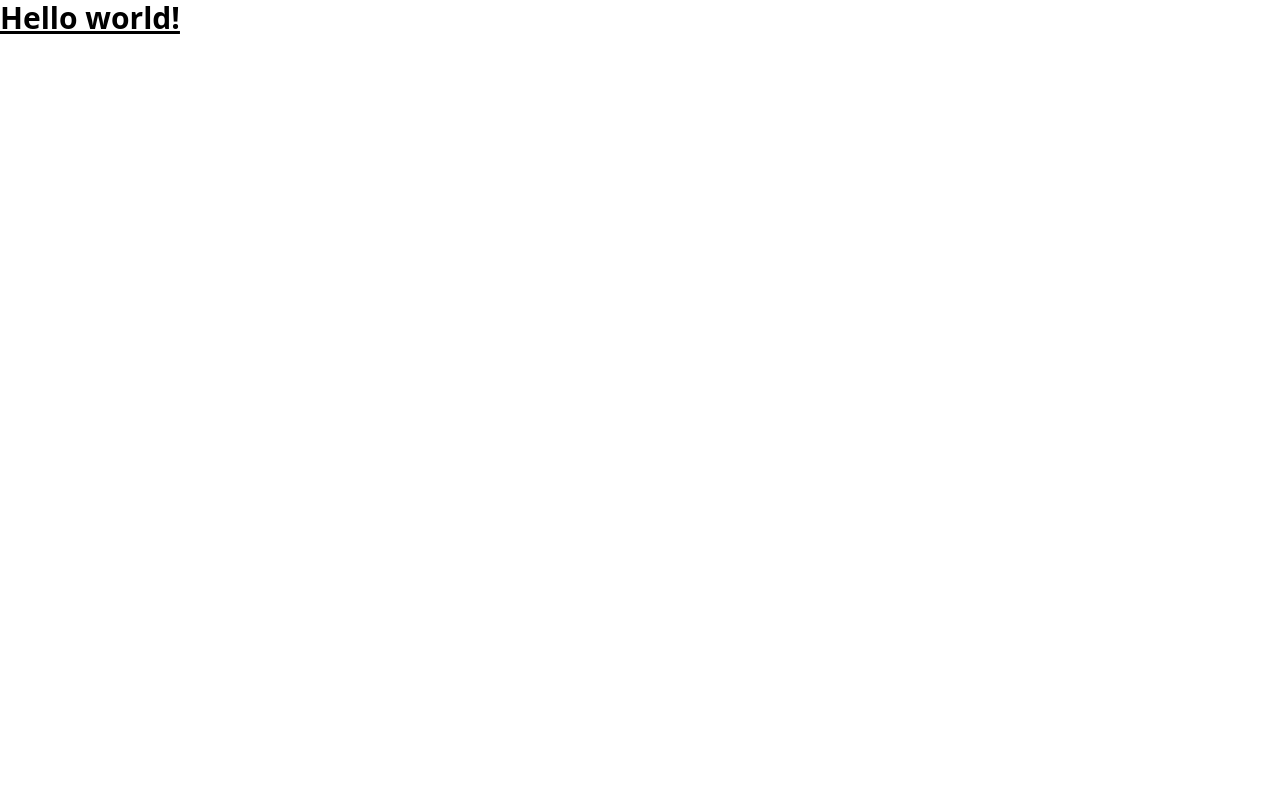
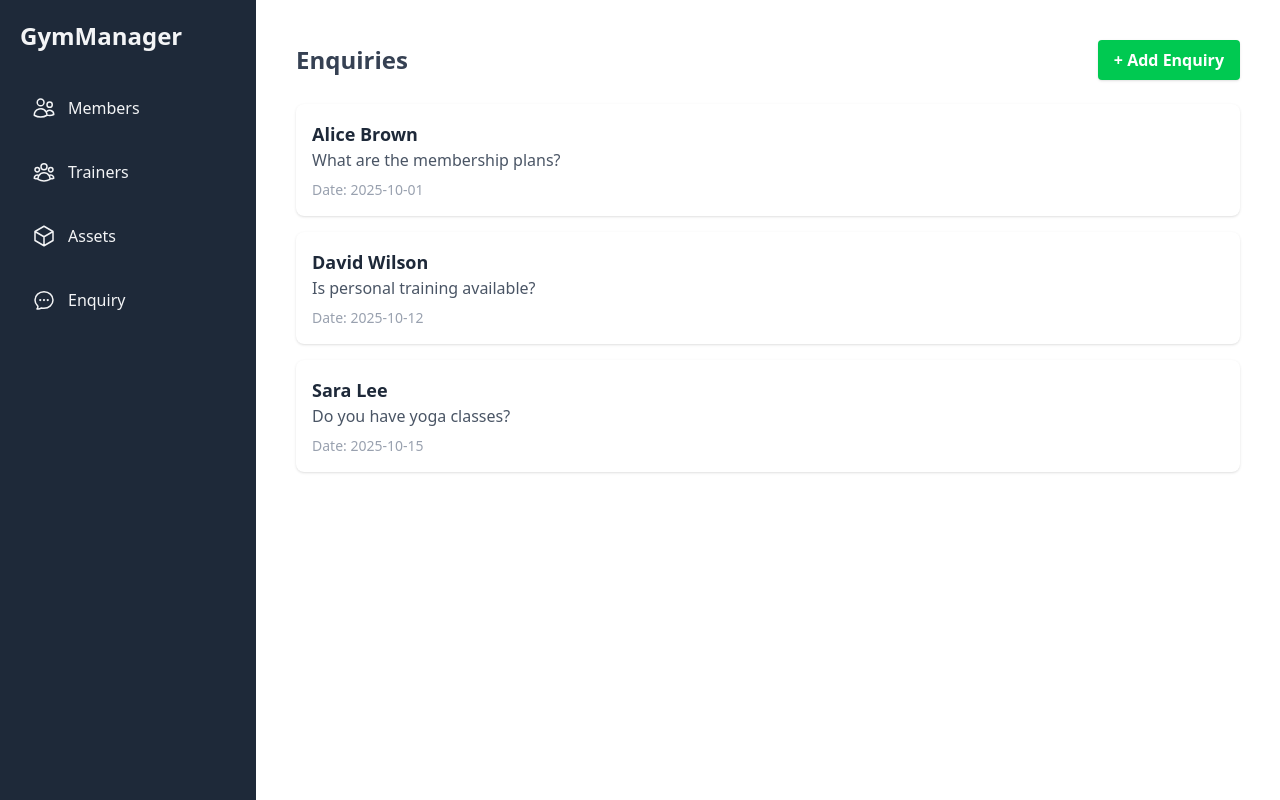
Before and after one commit to sumit1232/GymPulse, a React app in the folder frontend/: page /enquiry in a window 1280 px wide. Built offline with nearby package versions, Linux system fonts and the light colour scheme; the HTML template or start-up script is replaced by a standard one.

Commit message:
component creation

```diff
--- a/frontend/package.json
+++ b/frontend/package.json
@@ -10,9 +10,11 @@
     "preview": "vite preview"
   },
   "dependencies": {
+    "@heroicons/react": "^2.2.0",
     "@tailwindcss/vite": "^4.1.17",
     "react": "^19.2.0",
     "react-dom": "^19.2.0",
+    "react-router-dom": "^7.9.6",
     "tailwindcss": "^4.1.17"
   },
   "devDependencies": {
--- a/frontend/src/App.jsx
+++ b/frontend/src/App.jsx
@@ -1,13 +1,30 @@
-import React from 'react'
+import React from 'react';
+import { BrowserRouter as Router, Routes, Route } from 'react-router-dom';
+import Sidebar from './components/Sidebar/Sidebar';
+import Member from './components/Member';
+import Trainer from './components/Trainer';
+import Assets from './components/Assets';
+import Enquiry from './components/Enquiry';
 
 const App = () => {
   return (
-    <div>
-        <h1 class="text-3xl font-bold underline">
-    Hello world!
-  </h1>
-    </div>
-  )
-}
+    <Router>
+      <div className="flex">
+        <Sidebar />
+        <main className="flex-grow p-4">
+          <Routes>
+            <Route path="/members" element={<Member />} />
+            <Route path="/trainers" element={<Trainer />} />
+            <Route path="/assets" element={<Assets />} />
+            <Route path="/enquiry" element={<Enquiry />} />
 
-export default App
+
+            {/* Add other routes as needed */}
+          </Routes>
+        </main>
+      </div>
+    </Router>
+  );
+};
+
+export default App;
--- /dev/null
+++ b/frontend/src/components/Assets.jsx
@@ -0,0 +1,37 @@
+import React from 'react';
+
+const assetsData = [
+  { id: 1, name: 'Treadmill', quantity: 5, status: 'Good' },
+  { id: 2, name: 'Yoga Mats', quantity: 20, status: 'New' },
+  { id: 3, name: 'Dumbbells Set', quantity: 15, status: 'Fair' },
+];
+
+const Assets = () => {
+  return (
+    <div className="p-6">
+      {/* Header with Add Asset button */}
+      <div className="flex justify-between items-center mb-6">
+        <h2 className="text-2xl font-semibold text-gray-700">Assets</h2>
+        <button className="bg-green-500 hover:bg-green-600 text-white font-semibold py-2 px-4 rounded shadow">
+          + Add Asset
+        </button>
+      </div>
+
+      {/* Assets grid */}
+      <div className="grid grid-cols-1 sm:grid-cols-2 md:grid-cols-3 gap-6">
+        {assetsData.map((asset) => (
+          <div
+            key={asset.id}
+            className="bg-white rounded-lg shadow p-4 hover:shadow-lg transition"
+          >
+            <h3 className="text-xl font-bold text-gray-800">{asset.name}</h3>
+            <p className="text-gray-500">Quantity: {asset.quantity}</p>
+            <p className="text-gray-400 text-sm">Status: {asset.status}</p>
+          </div>
+        ))}
+      </div>
+    </div>
+  );
+};
+
+export default Assets;
--- /dev/null
+++ b/frontend/src/components/Enquiry.jsx
@@ -0,0 +1,34 @@
+import React from 'react';
+
+const enquiryData = [
+  { id: 1, name: 'Alice Brown', message: 'What are the membership plans?', date: '2025-10-01' },
+  { id: 2, name: 'David Wilson', message: 'Is personal training available?', date: '2025-10-12' },
+  { id: 3, name: 'Sara Lee', message: 'Do you have yoga classes?', date: '2025-10-15' },
+];
+
+const Enquiry = () => {
+  return (
+    <div className="p-6">
+      {/* Header with Add Enquiry button */}
+      <div className="flex justify-between items-center mb-6">
+        <h2 className="text-2xl font-semibold text-gray-700">Enquiries</h2>
+        <button className="bg-green-500 hover:bg-green-600 text-white font-semibold py-2 px-4 rounded shadow">
+          + Add Enquiry
+        </button>
+      </div>
+
+      {/* Enquiry list */}
+      <div className="space-y-4">
+        {enquiryData.map((enquiry) => (
+          <div key={enquiry.id} className="bg-white rounded-lg shadow p-4 hover:shadow-lg transition">
+            <h3 className="text-lg font-bold text-gray-800">{enquiry.name}</h3>
+            <p className="text-gray-600">{enquiry.message}</p>
+            <p className="text-gray-400 text-sm mt-2">Date: {enquiry.date}</p>
+          </div>
+        ))}
+      </div>
+    </div>
+  );
+};
+
+export default Enquiry;
--- /dev/null
+++ b/frontend/src/components/Login/Login.jsx
@@ -0,0 +1,11 @@
+import React from 'react'
+
+const Login = () => {
+  return (
+    <div>
+      Login
+    </div>
+  )
+}
+
+export default Login
--- /dev/null
+++ b/frontend/src/components/Member.jsx
@@ -0,0 +1,34 @@
+import React from 'react';
+
+const membersData = [
+  { id: 1, name: 'John Doe', membershipType: 'Gold', joinDate: '2025-01-10' },
+  { id: 2, name: 'Jane Smith', membershipType: 'Silver', joinDate: '2025-03-15' },
+  { id: 3, name: 'Alice Johnson', membershipType: 'Platinum', joinDate: '2025-06-01' },
+];
+
+const Member = () => {
+  return (
+    <div className="p-6">
+      {/* Header with Add Member button */}
+      <div className="flex justify-between items-center mb-6">
+        <h2 className="text-2xl font-semibold text-gray-700">Members</h2>
+        <button className="bg-green-500 hover:bg-green-600 text-white font-semibold py-2 px-4 rounded shadow">
+          + Add Member
+        </button>
+      </div>
+
+      {/* Members grid */}
+      <div className="grid grid-cols-1 sm:grid-cols-2 md:grid-cols-3 gap-6">
+        {membersData.map((member) => (
+          <div key={member.id} className="bg-white rounded-lg shadow p-4 hover:shadow-lg transition">
+            <h3 className="text-xl font-bold text-gray-800">{member.name}</h3>
+            <p className="text-gray-500">Membership: {member.membershipType}</p>
+            <p className="text-gray-400 text-sm">Joined on: {member.joinDate}</p>
+          </div>
+        ))}
+      </div>
+    </div>
+  );
+};
+
+export default Member;
--- /dev/null
+++ b/frontend/src/components/Register/Register.jsx
@@ -0,0 +1,11 @@
+import React from 'react'
+
+const Register = () => {
+  return (
+    <div>
+      Register
+    </div>
+  )
+}
+
+export default Register
--- /dev/null
+++ b/frontend/src/components/Sidebar/Sidebar.jsx
@@ -0,0 +1,34 @@
+import {
+  UserGroupIcon,
+  UsersIcon,
+  CubeIcon,
+  ChatBubbleOvalLeftEllipsisIcon,
+} from '@heroicons/react/24/outline';
+
+const Sidebar = () => {
+  return (
+    <div className="w-64 h-screen bg-gray-800 text-gray-100 flex flex-col p-5">
+      <h1 className="text-2xl font-bold mb-8">GymManager</h1>
+      <nav className="flex flex-col space-y-4">
+        <a href="/members" className="flex items-center space-x-3 hover:bg-gray-700 p-3 rounded">
+          <UsersIcon className="h-6 w-6" />
+          <span>Members</span>
+        </a>
+        <a href="/trainers" className="flex items-center space-x-3 hover:bg-gray-700 p-3 rounded">
+          <UserGroupIcon className="h-6 w-6" />
+          <span>Trainers</span>
+        </a>
+        <a href="/assets" className="flex items-center space-x-3 hover:bg-gray-700 p-3 rounded">
+          <CubeIcon className="h-6 w-6" />
+          <span>Assets</span>
+        </a>
+        <a href="/enquiry" className="flex items-center space-x-3 hover:bg-gray-700 p-3 rounded">
+          <ChatBubbleOvalLeftEllipsisIcon className="h-6 w-6" />
+          <span>Enquiry</span>
+        </a>
+      </nav>
+    </div>
+  );
+};
+
+export default Sidebar;
--- /dev/null
+++ b/frontend/src/components/Trainer.jsx
@@ -0,0 +1,34 @@
+import React from 'react';
+
+const trainersData = [
+  { id: 1, name: 'Michael Scott', specialty: 'Strength Training', experience: '5 years' },
+  { id: 2, name: 'Pam Beesly', specialty: 'Yoga', experience: '3 years' },
+  { id: 3, name: 'Jim Halpert', specialty: 'Cardio', experience: '4 years' },
+];
+
+const Trainer = () => {
+  return (
+    <div className="p-6">
+      {/* Header with Add Trainer button */}
+      <div className="flex justify-between items-center mb-6">
+        <h2 className="text-2xl font-semibold text-gray-700">Trainers</h2>
+        <button className="bg-green-500 hover:bg-green-600 text-white font-semibold py-2 px-4 rounded shadow">
+          + Add Trainer
+        </button>
+      </div>
+
+      {/* Trainers grid */}
+      <div className="grid grid-cols-1 sm:grid-cols-2 md:grid-cols-3 gap-6">
+        {trainersData.map((trainer) => (
+          <div key={trainer.id} className="bg-white rounded-lg shadow p-4 hover:shadow-lg transition">
+            <h3 className="text-xl font-bold text-gray-800">{trainer.name}</h3>
+            <p className="text-gray-500">Specialty: {trainer.specialty}</p>
+            <p className="text-gray-400 text-sm">Experience: {trainer.experience}</p>
+          </div>
+        ))}
+      </div>
+    </div>
+  );
+};
+
+export default Trainer;
```
Also changed, not shown: 1 other file (tests, documents, lock files or other folders).
